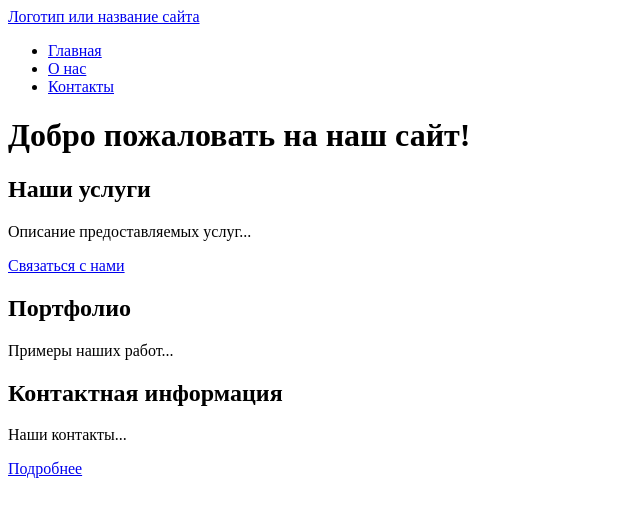
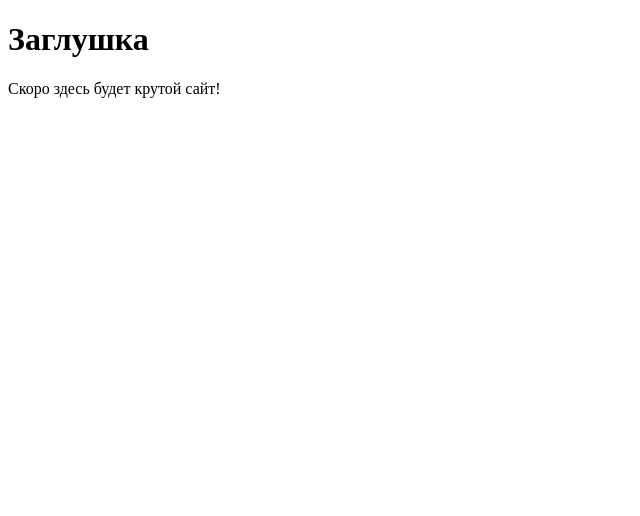
Before and after one commit to kkapanny/my-awesome-project, a plain HTML site: page src/index.html in a window 1280 px wide. Shown: the whole page, without its empty margins (0-640 px from the left). Drawn offline with Linux system fonts and the light colour scheme.

Commit message:
feat: edit index.html

```diff
--- a/src/index.html
+++ b/src/index.html
@@ -1,48 +1,15 @@
 <!DOCTYPE html>
 <html lang="ru">
 <head>
-	<meta charset="UTF-8">
-	<meta name="viewport" content="width=device-width, initial-scale=1.0">
-	<title>Главная - Название вашего сайта</title>
-	<meta name="description" content="Краткое описание главной страницы вашего сайта">
-	<link rel="icon" href="assets/favicon.ico" type="image/x-icon">
+<meta charset="UTF-8">
+<!-- Важная мета-информация для корректного отображения на мобильных устройствах -->
+<meta name="viewport" content="width=device-width, initial-scale=1.0">
+<title>Мой первый проект</title>
+<!-- Подключение фавиконки -->
+<link rel="icon" href="../assets/favicon.ico" type="image/x-icon">
 </head>
 <body>
-	<!-- Шапка сайта -->
-	<header>
-		<a href="/">Логотип или название сайта</a>
-		<!-- Главное меню навигации -->
-		<nav>
-			<ul>
-				<li><a href="index.html">Главная</a></li>
-				<li><a href="about.html">О нас</a></li>
-				<li><a href="contacts.html">Контакты</a></li>
-			</ul>
-		</nav>
-</header>
-<!-- Уникальное основное содержимое страницы -->
-<main>
-	<h1>Добро пожаловать на наш сайт!</h1>
-	<!-- Секция 1 с якорем -->
-	<section id="services">
-		<h2>Наши услуги</h2>
-<p>Описание предоставляемых услуг...</p>
-<a href="#contacts">Связаться с нами</a> <!-- Якорная ссылка внутри страницы -->
-</section>
-<!-- Секция 2 с якорем -->
-<section id="portfolio">
-<h2>Портфолио</h2>
-<p>Примеры наших работ...</p>
-</section>
-<!-- Секция 3 с якорем -->
-<section id="contacts">
-<h2>Контактная информация</h2>
-<p>Наши контакты...</p>
-<a href="contacts.html">Подробнее</a> <!-- Ссылка на отдельную страницу -->
-</section>
-</main>
-<!-- Подвал сайта -->
-<footer>
-</footer>
+<h1>Заглушка</h1>
+<p>Скоро здесь будет крутой сайт!</p>
 </body>
 </html>
```
